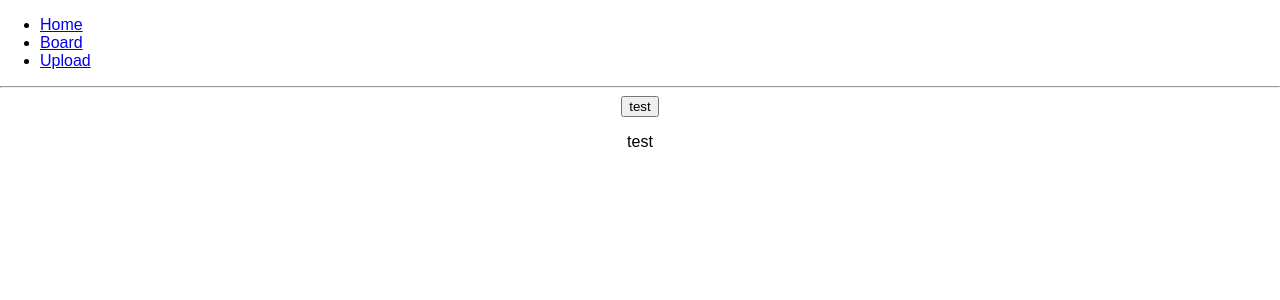
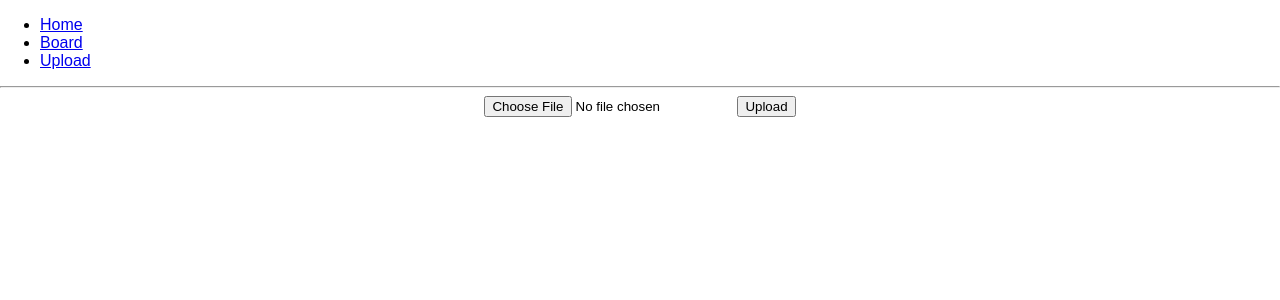
Before and after one commit to cpslab/mm360, a React (Create React App) app: page /upload in a window 1280 px wide. Shown: the top 300 px of the page. Built offline with nearby package versions, Linux system fonts and the light colour scheme; the HTML template or start-up script is replaced by a standard one.

Commit message:
Add home

```diff
--- a/src/App.js
+++ b/src/App.js
@@ -6,23 +6,12 @@ import {
     Route,
     Link
 } from 'react-router-dom'
+import fetch from 'isomorphic-fetch'
+import queryString from 'query-string'
 
+import Home from './Top.js'
 
-class Home extends Component {
-  render() {
-    return (
-      <div className="App">
-        <div className="App-header">
-          <img src={logo} className="App-logo" alt="logo" />
-          <h2>Welcome to React</h2>
-        </div>
-        <p className="App-intro">
-          To get started, edit <code>src/App.js</code> and save to reload.
-        </p>
-      </div>
-    );
-  }
-}
+const policyRootUrl = "http://localhost:5000/api/policy";
 
 class Board extends Component {
     renderSquare(i) {
@@ -41,14 +30,63 @@ class Square extends Component {
 }
 
 class Upload extends Component {
+
+    state = { isPosting: false };
+
+    componentDidMount() {
+    }
+
+    handleSubmit = async (e) => {
+        e.preventDefault();
+
+        console.log(this.state.postUrl);
+        this.setState({ isPosting: true });
+
+        await fetch(this.state.postUrl, {
+            method: 'PUT',
+            body: this.state.file,
+            headers: {
+                "Content-Type": this.state.file.type
+            }
+        });
+        this.setState({ isPosting: false })
+    };
+
+    handleFile = (e) => {
+        const reader = new FileReader();
+        const file = e.target.files[0];
+
+        reader.onload = async () => {
+            const param = {
+                project_name: "test",
+                filename: file.name,
+                content_type: file.type
+            };
+
+            const policyUrl = policyRootUrl + "?" + queryString.stringify(param);
+            console.log(policyUrl);
+            const url = await (await fetch(policyUrl)).text();
+
+            this.setState({
+                 postUrl: url,
+                 file: file
+            });
+        };
+
+        reader.readAsDataURL(file);
+    };
+
     render() {
+
         return (
             <div className="App">
-                <button className="upload">
-                    test
-                </button>
-                <p>test</p>
+                <form onSubmit={this.handleSubmit} encType="multipart/form-data">
+                    <input type="file" onChange={this.handleFile} />
+                    <input className='btn btn-primary' type="submit" value="Upload" />
+                </form>
+                <p>{this.state.isPosting ? "progress..." : ""}</p>
             </div>
+
         )
     }
 }
--- /dev/null
+++ b/src/Top.js
@@ -0,0 +1,30 @@
+import React, {Component} from 'react';
+import fetch from 'isomorphic-fetch'
+import queryString from 'query-string'
+
+export default class Home extends Component {
+
+    state = {projectList: []};
+
+    componentDidMount() {
+        this.fetchProjectList();
+    }
+
+    fetchProjectList = async () => {
+        const response = await fetch("http://localhost:5000/api/projects");
+        const list = await response.json();
+        this.setState({projectList: list});
+    };
+
+    render() {
+        return (
+            <ul>
+                {
+                    this.state.projectList.map(item => {
+                        return <li>{item.projectName}</li>
+                    })
+                }
+            </ul>
+        )
+    }
+}
```
